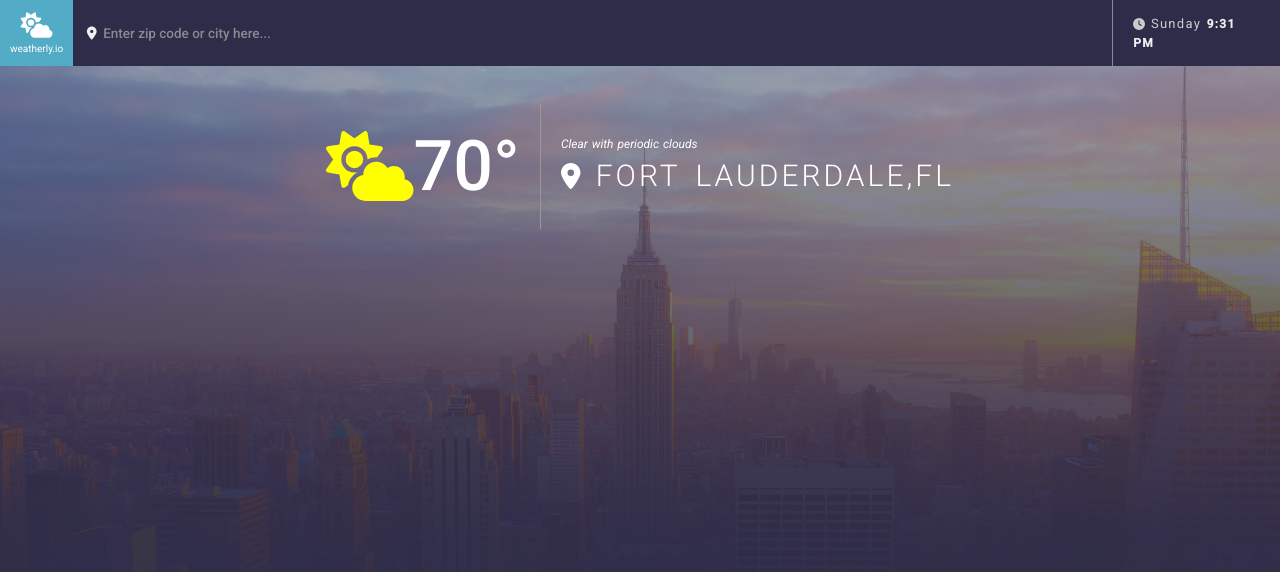
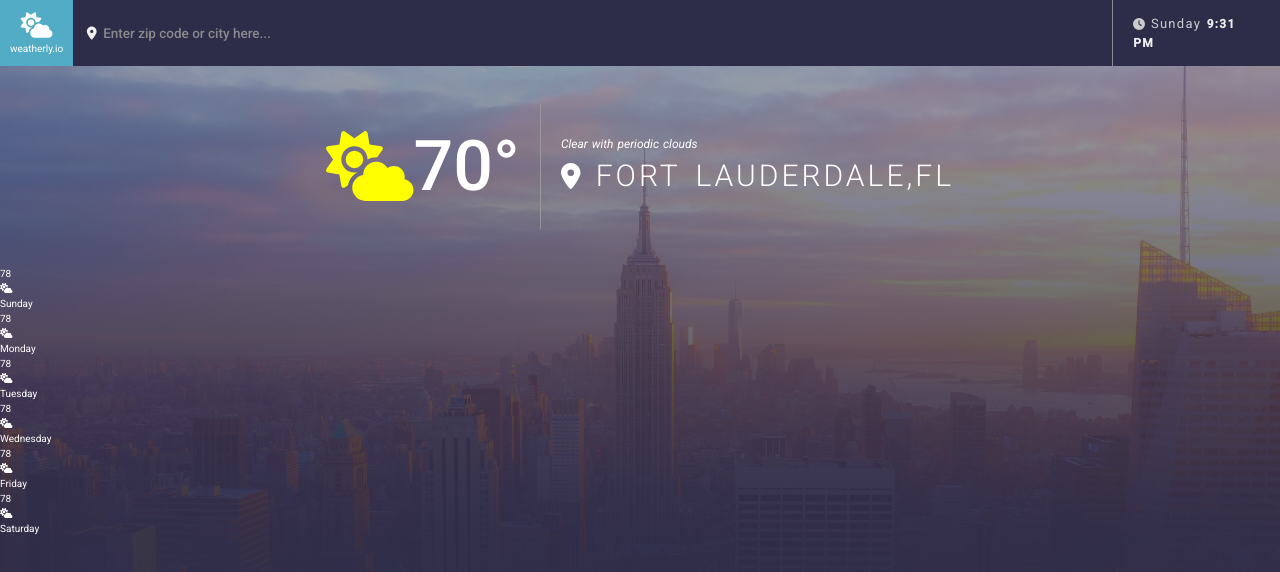
Before and after one commit to mdalasadi/react-weather-app, a React (Create React App) app: page / in a window 1280 px wide. Shown: the top 572 px of the page. Built offline with nearby package versions, Linux system fonts and the light colour scheme; the HTML template or start-up script is replaced by a standard one.

Commit message:
Add Temperatures cmp

```diff
--- a/src/App.js
+++ b/src/App.js
@@ -1,11 +1,13 @@
 import React from 'react';
 import Header from './components/layout/Header';
+import Temperatures from './components/temperatures/Temperatures';
 import WeatherSummary from './components/weatherSummary/WeatherSummary';
 
 function App() {
   return <>
     <Header />
     <WeatherSummary />
+    <Temperatures />
   </>
 }
 
--- /dev/null
+++ b/src/components/temperatures/Temperatures.js
@@ -0,0 +1,42 @@
+import React from 'react';
+import { FontAwesomeIcon } from '@fortawesome/react-fontawesome';
+import { faCloudSun } from '@fortawesome/free-solid-svg-icons';
+
+function Temperatures() {
+    return <div className="card card--dark">
+        <div className="days">
+            <div>
+                <p>78</p>
+                <FontAwesomeIcon icon={faCloudSun} />
+                <p>Sunday</p>
+            </div>
+            <div>
+                <p>78</p>
+                <FontAwesomeIcon icon={faCloudSun} />
+                <p>Monday</p>
+            </div>
+            <div>
+                <p>78</p>
+                <FontAwesomeIcon icon={faCloudSun} />
+                <p>Tuesday</p>
+            </div>
+            <div>
+                <p>78</p>
+                <FontAwesomeIcon icon={faCloudSun} />
+                <p>Wednesday</p>
+            </div>
+            <div>
+                <p>78</p>
+                <FontAwesomeIcon icon={faCloudSun} />
+                <p>Friday</p>
+            </div>
+            <div>
+                <p>78</p>
+                <FontAwesomeIcon icon={faCloudSun} />
+                <p>Saturday</p>
+            </div>
+        </div>
+    </div>
+}
+
+export default Temperatures;
```
